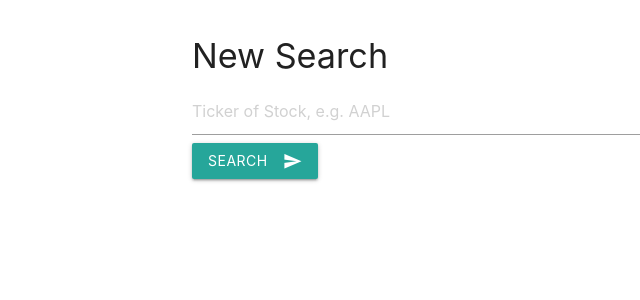
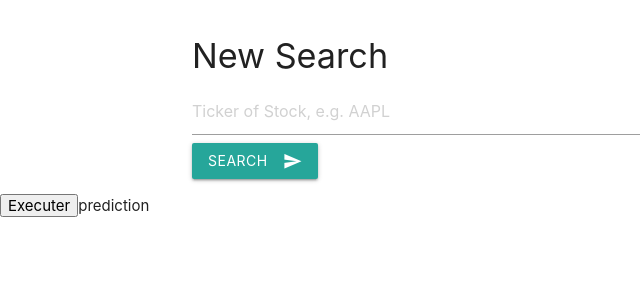
Before and after one commit to HKBU-DavidLo/COMP7300_Project, a Django app: page / in a window 1280 px wide. Shown: the part 366-666 px from the top of the page, without its empty margins (0-640 px from the left). Run offline with Django 3.2, Linux system fonts and the light colour scheme.

Commit message:
Add into the base search for prediction python

```diff
--- a/news/templates/news/base.html
+++ b/news/templates/news/base.html
@@ -125,4 +125,7 @@
       }
     </script>
   </body>
+  <form action='{% url "prediction" %}' method="POST"> {% csrf_token %}
+    <input value="Executer" type="submit">prediction
+  </form>
 </html>
--- a/news/urls.py
+++ b/news/urls.py
@@ -3,5 +3,6 @@ from . import views
 
 urlpatterns = [
     path('', views.home, name='home-page'),
-    path('new_search', views.new_search, name='new_search')
+    path('new_search', views.new_search, name='new_search'),
+    path('base', views.prediction, name='prediction'),
 ]
--- a/news/views.py
+++ b/news/views.py
@@ -4,6 +4,7 @@ from requests.compat import quote_plus
 from . import models
 from datetime import datetime, timezone, date, timedelta
 import pytz
+from flask import Flask, render_template, request, redirect
 
 
 def home(request):
@@ -57,3 +58,10 @@ def new_search(request):
 
     # models.Search.objects.create(search=search)
     return render(request, 'news/new_search.html', stuff_for_frontend)
+
+import subprocess
+
+def prediction(request):
+    if request.method == 'POST':
+        subprocess.check_call(['python3', './prediction/ai_lstm.py'])  # nb lowercase 'python'
+    return redirect(request,'news/prediction.html')
```
Also changed, not shown: db.sqlite3, news/templates/news/prediction.html (added), prediction/ai_lstm.py (line endings or trailing spaces).
